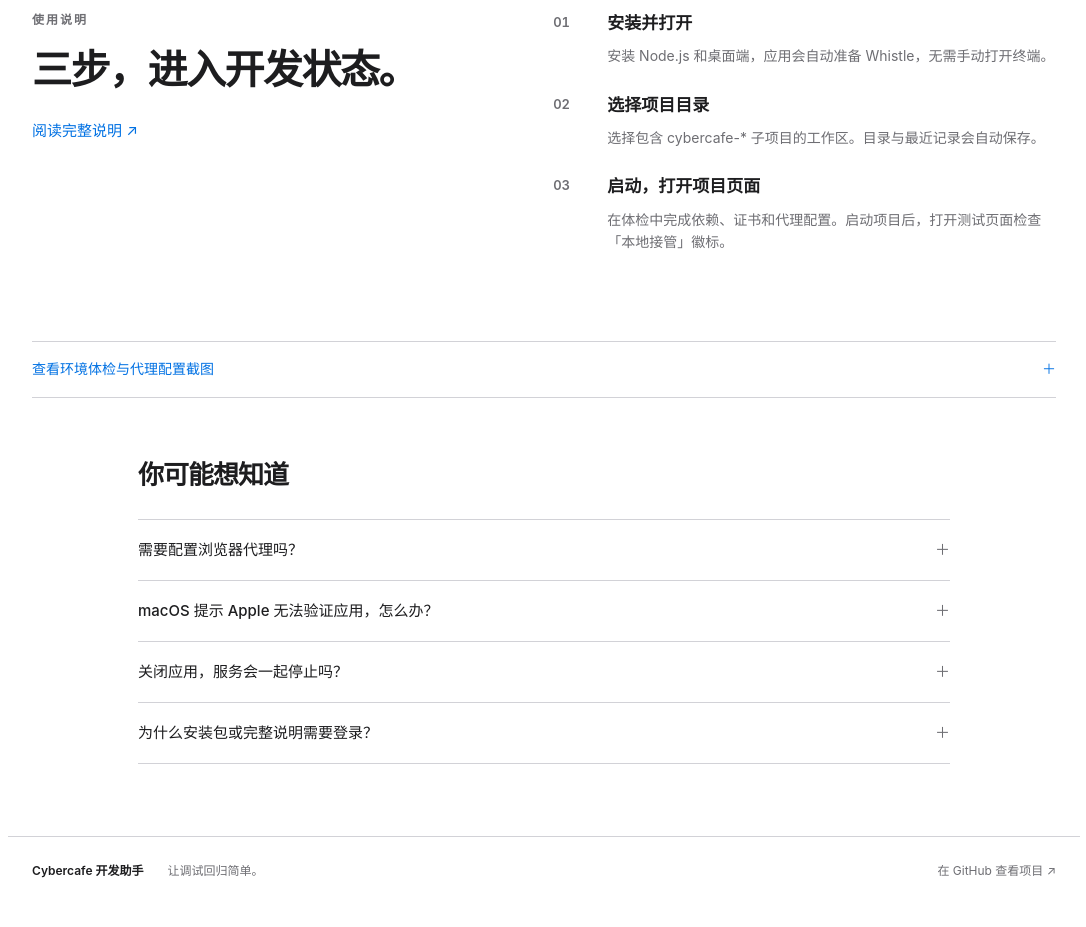
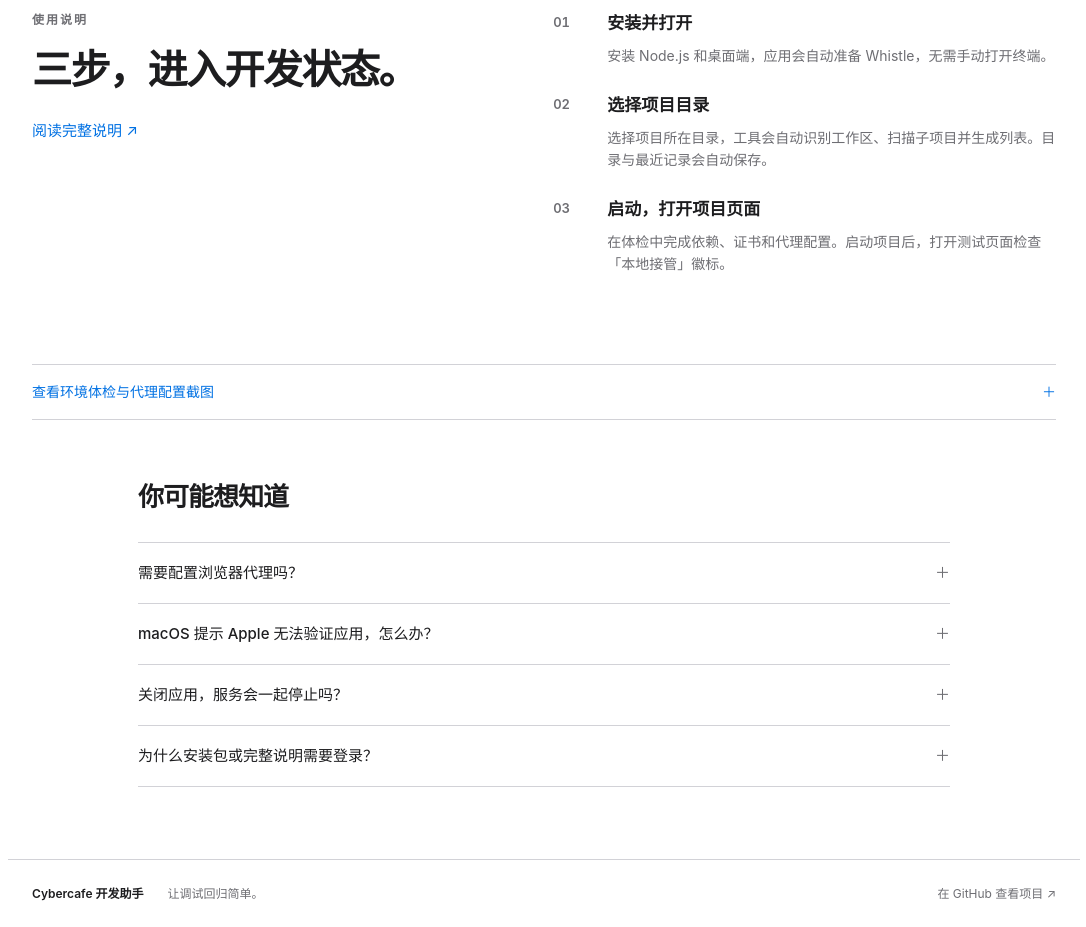
Before and after one commit to cjsvaxlp/whistle-dev-launcher, a plain HTML site: page docs/site/index.html in a window 1280 px wide. Shown: the part 2380-3307 px from the top of the page, without its empty margins (96-1182 px from the left). Before the commit the page ends 3285 px from the top, so only its background shows below. Drawn offline with Linux system fonts and the light colour scheme; no server answers; files whose address does not match are found by name.

Commit message:
docs: 更新官网项目目录选择说明

```diff
--- a/docs/site/index.html
+++ b/docs/site/index.html
@@ -46,7 +46,7 @@
     </section>
     <section class="guide section-width" id="guide" aria-labelledby="guide-title">
       <div class="guide-heading"><p class="eyebrow">使用说明</p><h2 class="section-title" id="guide-title">三步，进入开发状态。</h2><a class="text-link" href="https://github.com/Zephyr-Aether/whistle-dev-launcher/blob/main/使用说明.md">阅读完整说明 <span aria-hidden="true">↗</span></a></div>
-      <ol class="steps"><li><span class="step-number" aria-hidden="true">01</span><div><h3>安装并打开</h3><p>安装 Node.js 和桌面端，应用会自动准备 Whistle，无需手动打开终端。</p></div></li><li><span class="step-number" aria-hidden="true">02</span><div><h3>选择项目目录</h3><p>选择包含 cybercafe-* 子项目的工作区。目录与最近记录会自动保存。</p></div></li><li><span class="step-number" aria-hidden="true">03</span><div><h3>启动，打开项目页面</h3><p>在体检中完成依赖、证书和代理配置。启动项目后，打开测试页面检查「本地接管」徽标。</p></div></li></ol>
+      <ol class="steps"><li><span class="step-number" aria-hidden="true">01</span><div><h3>安装并打开</h3><p>安装 Node.js 和桌面端，应用会自动准备 Whistle，无需手动打开终端。</p></div></li><li><span class="step-number" aria-hidden="true">02</span><div><h3>选择项目目录</h3><p>选择项目所在目录，工具会自动识别工作区、扫描子项目并生成列表。目录与最近记录会自动保存。</p></div></li><li><span class="step-number" aria-hidden="true">03</span><div><h3>启动，打开项目页面</h3><p>在体检中完成依赖、证书和代理配置。启动项目后，打开测试页面检查「本地接管」徽标。</p></div></li></ol>
     </section>
     <details class="setup-preview section-width">
       <summary>查看环境体检与代理配置截图 <span aria-hidden="true">＋</span></summary>
```
